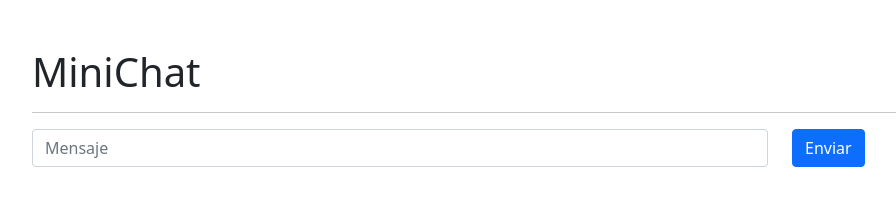
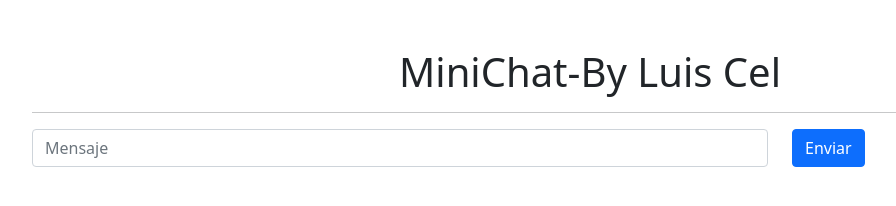
Before and after one commit to luisintzk12/socket-server, a website: page public/index.html in a window 1280 px wide. Shown: the whole page, without its empty margins (50-946 px from the left). Drawn offline with nearby package versions, Linux system fonts and the light colour scheme; no server answers.

Commit message:
cambio titulo

```diff
--- a/public/index.html
+++ b/public/index.html
@@ -8,7 +8,7 @@
 
     </head>
     <body class="container">
-        <h1 class="mt-5">MiniChat</h1>
+        <h1 class="mt-5 text-center">MiniChat-By Luis Cel</h1>
         <hr>
         <form id="miFormulario">
             <div class="row">
```
